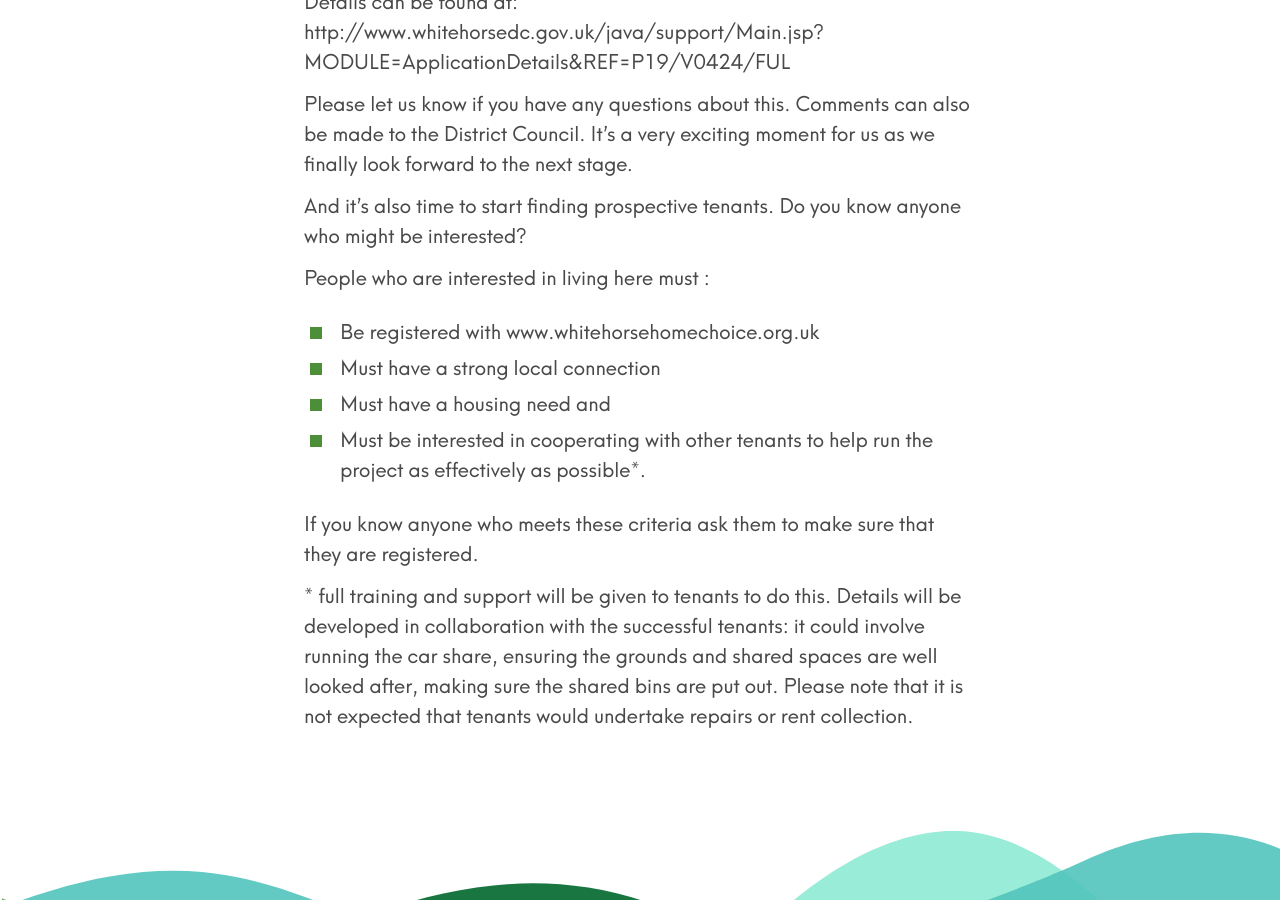
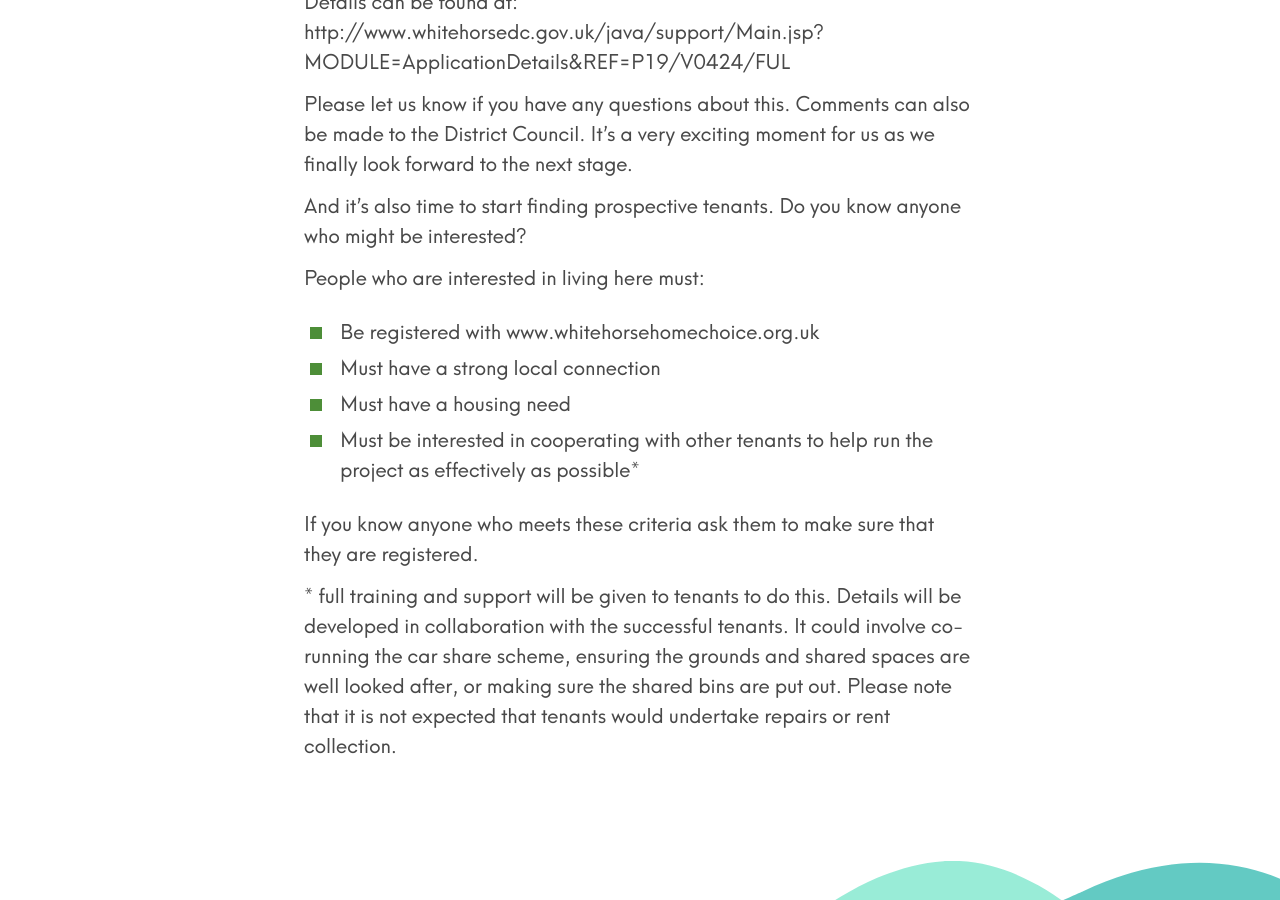
Before and after one commit to johnpuddephatt/oclt, a Jekyll site: the page built from _posts/2019-02-21-planning-application-submitted-for-dean-court.md, in a window 1280 px wide and 900 px high, scrolled down 650 px. Built offline with Jekyll 4.4.1, drawn with Linux system fonts in a browser that asks for light colours.

Commit message:
Update from Forestry.io Charlie Fisher updated _posts/2019-02-21-planning-application-submitted-for-dean-court.md

```diff
--- a/_posts/2019-02-21-planning-application-submitted-for-dean-court.md
+++ b/_posts/2019-02-21-planning-application-submitted-for-dean-court.md
@@ -21,13 +21,13 @@
 
 And it’s also time to start finding prospective tenants. Do you know anyone who might be interested?
 
-People who are interested in living here must :
+People who are interested in living here must:
 
 * Be registered with www.whitehorsehomechoice.org.uk
 * Must have a strong local connection
-* Must have a housing need and
-* Must be interested in cooperating with other tenants to help run the project as effectively as possible*.
+* Must have a housing need
+* Must be interested in cooperating with other tenants to help run the project as effectively as possible*
 
- If you know anyone who meets these criteria ask them to make sure that they are registered.
+If you know anyone who meets these criteria ask them to make sure that they are registered.
 
-\* full training and support will be given to tenants to do this. Details will be developed in collaboration with the successful tenants: it could involve running the car share, ensuring the grounds and shared spaces are well looked after, making sure the shared bins are put out.  Please note that it is not expected that tenants would undertake repairs or rent collection.
+\* full training and support will be given to tenants to do this. Details will be developed in collaboration with the successful tenants. It could involve co-running the car share scheme, ensuring the grounds and shared spaces are well looked after, or making sure the shared bins are put out. Please note that it is not expected that tenants would undertake repairs or rent collection.
```
